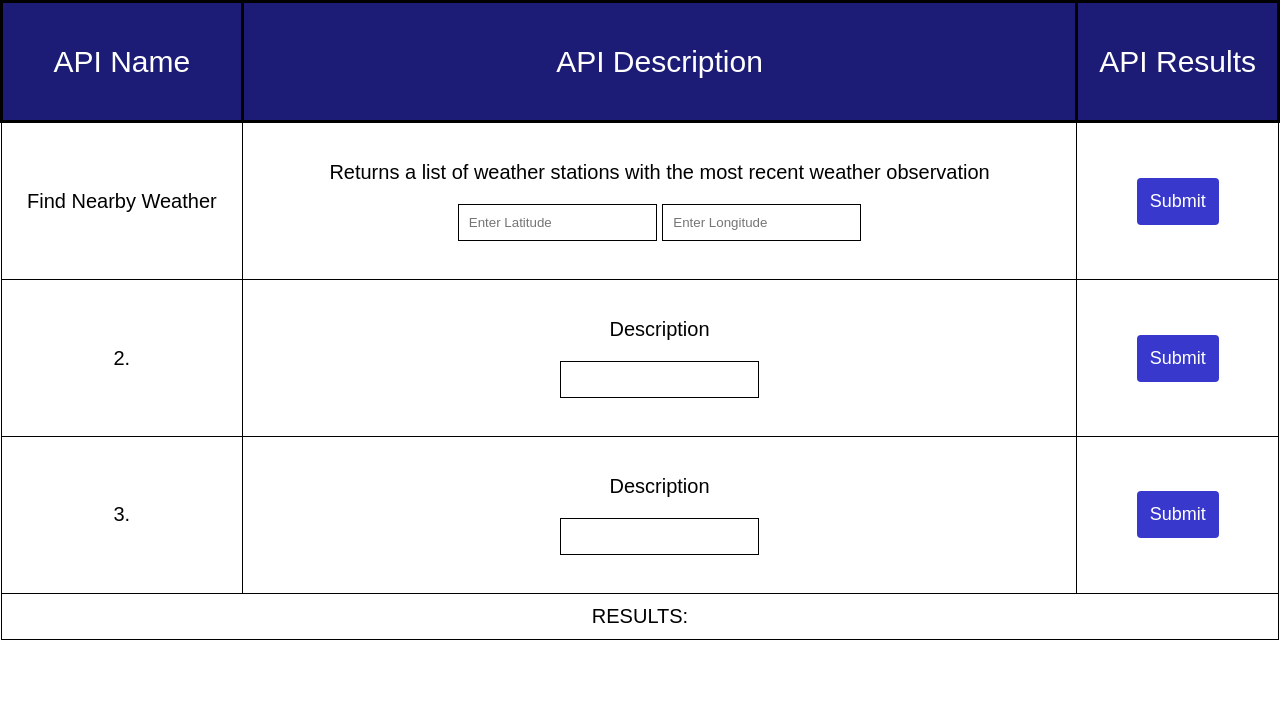
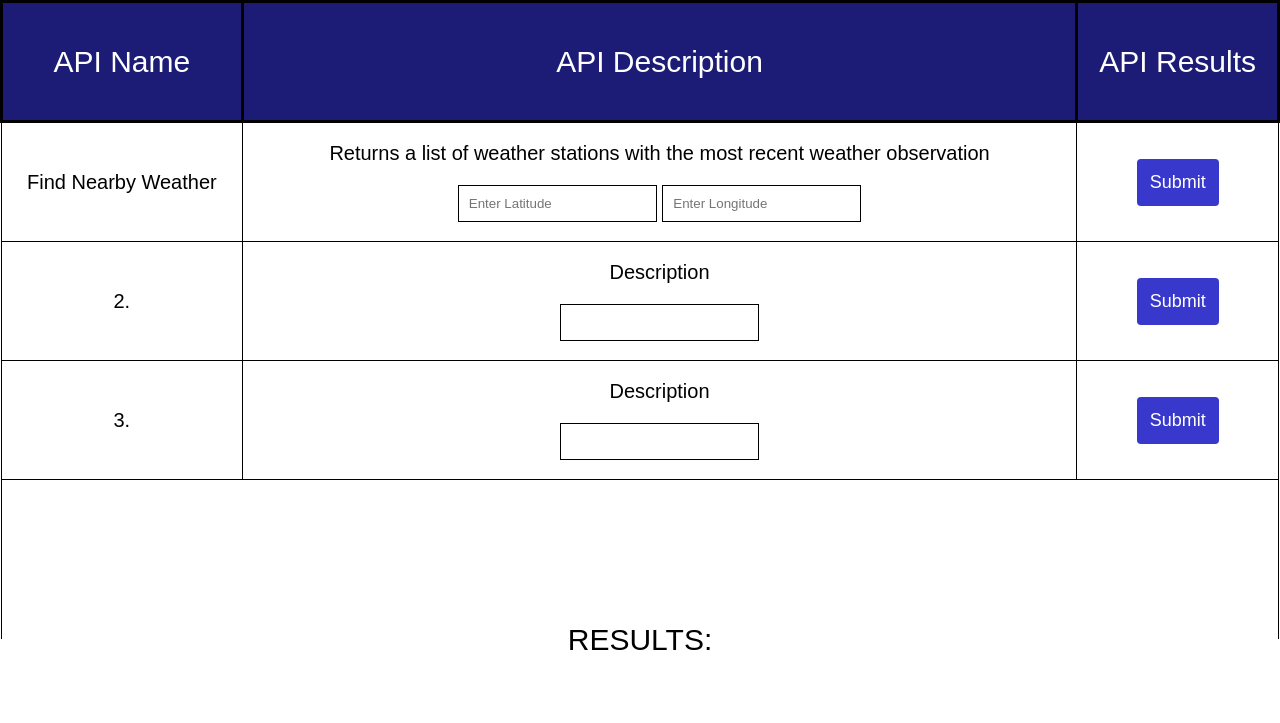
Before and after one commit to Rehaanr/rehaanRafiq, a plain HTML site: page task/index.html in a window 1280 px wide. Drawn offline with Linux system fonts and the light colour scheme.

Commit message:
Add files via upload

```diff
--- a/task/css/style.css
+++ b/task/css/style.css
@@ -92,11 +92,15 @@ button {
 }
 
 .results {
-    border-bottom: none;
-    border-right: none;
     border-collapse: collapse;
-    width: 100%;
-    font-size: 60px;
+    font-size: 30px;
+    border-bottom: 1px solid white;
+    transform: translateY(50%);
+
+}
+
+.resultsRow{
+    height: 20vh;
 
 }
 
--- a/task/index.html
+++ b/task/index.html
@@ -50,8 +50,8 @@
         </tr>
 
 
-        <tr class="results" colspan="3">
-            <td colspan="3">RESULTS:</td>
+        <tr class="resultsRow" colspan="3">
+            <td class="results" colspan="3">RESULTS:</td>
 
 
         </tr>
@@ -63,8 +63,8 @@
 
     </div>
 
+    <script src="js/jquery-3.6.0.min.js"></script>
+    <script src="js/script.js"></script>
 
-    <script src="js/script.js"></script>
-    <script src="js/jquery-3.6.0.min.js"></script>
 </body>
 </html>
--- a/task/js/script.js
+++ b/task/js/script.js
@@ -1,10 +1,11 @@
-$document.ready(function(){
 
-    $('.btn1').on('click', () => {
+$(document).ready(function() {
+
+    $('.btn1').click(function() {
 
         $.ajax({
             url: "php/weather.php",
-            type: 'POST',
+            type: 'GET',
             dataType: 'json',
             data: {
 
@@ -16,7 +17,8 @@ $document.ready(function(){
                 console.log(result);
 
             if(result.status.name == "ok") {
-                $('.results').html(result['data']);
+
+                $('.results').html(result['temperature']);
             }
 
 
@@ -24,4 +26,4 @@ $document.ready(function(){
         })
 
        })
-})
+    })
```
